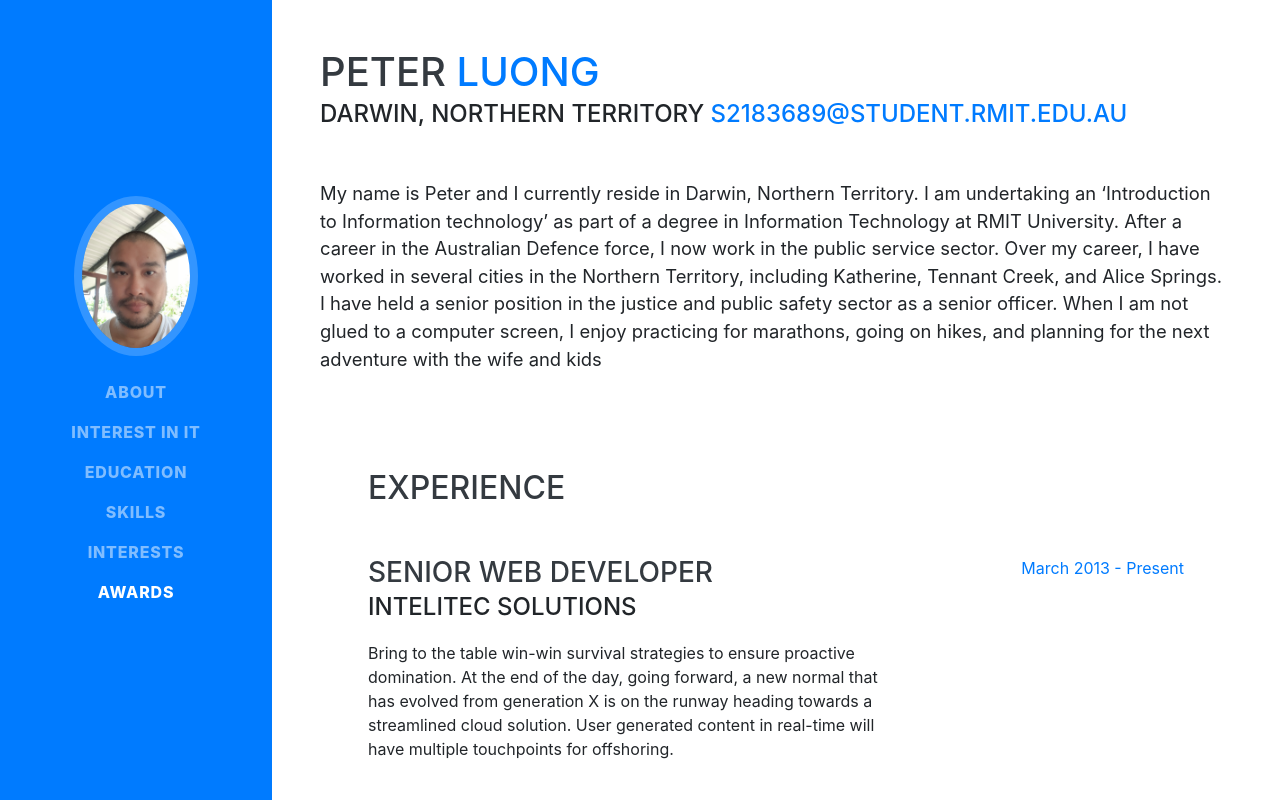
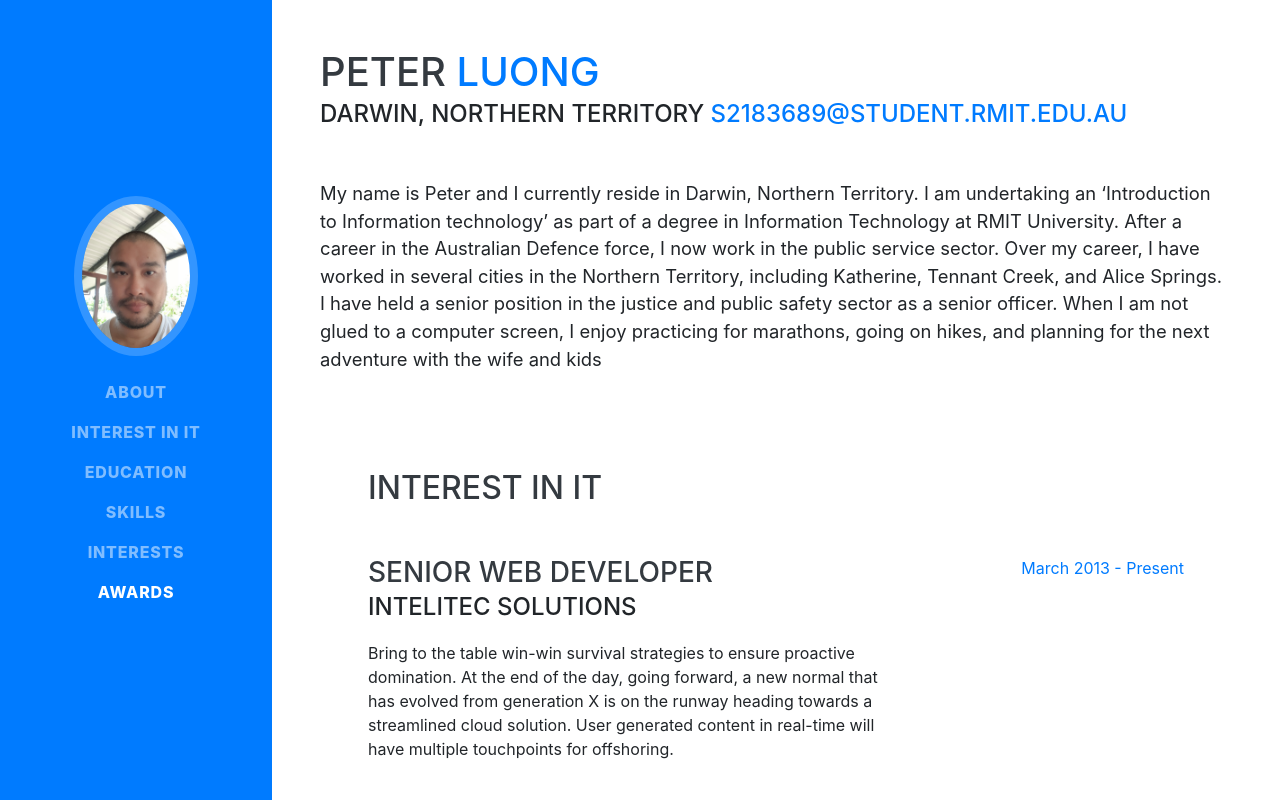
Before and after one commit to s2183689/Assignment-1, a website with bundled scripts: page index.html in a window 1280 px wide. Shown: the top 800 px of the page. Built offline with nearby package versions, Linux system fonts and the light colour scheme; a web font is replaced by a local one.

Commit message:
Update index.html

```diff
--- a/index.html
+++ b/index.html
@@ -76,7 +76,7 @@
 
     <section class="resume-section p-3 p-lg-5 d-flex justify-content-center" id="experience">
       <div class="w-100">
-        <h2 class="mb-5">Experience</h2>
+        <h2 class="mb-5">Interest in IT</h2>
 
         <div class="resume-item d-flex flex-column flex-md-row justify-content-between mb-5">
           <div class="resume-content">
```
